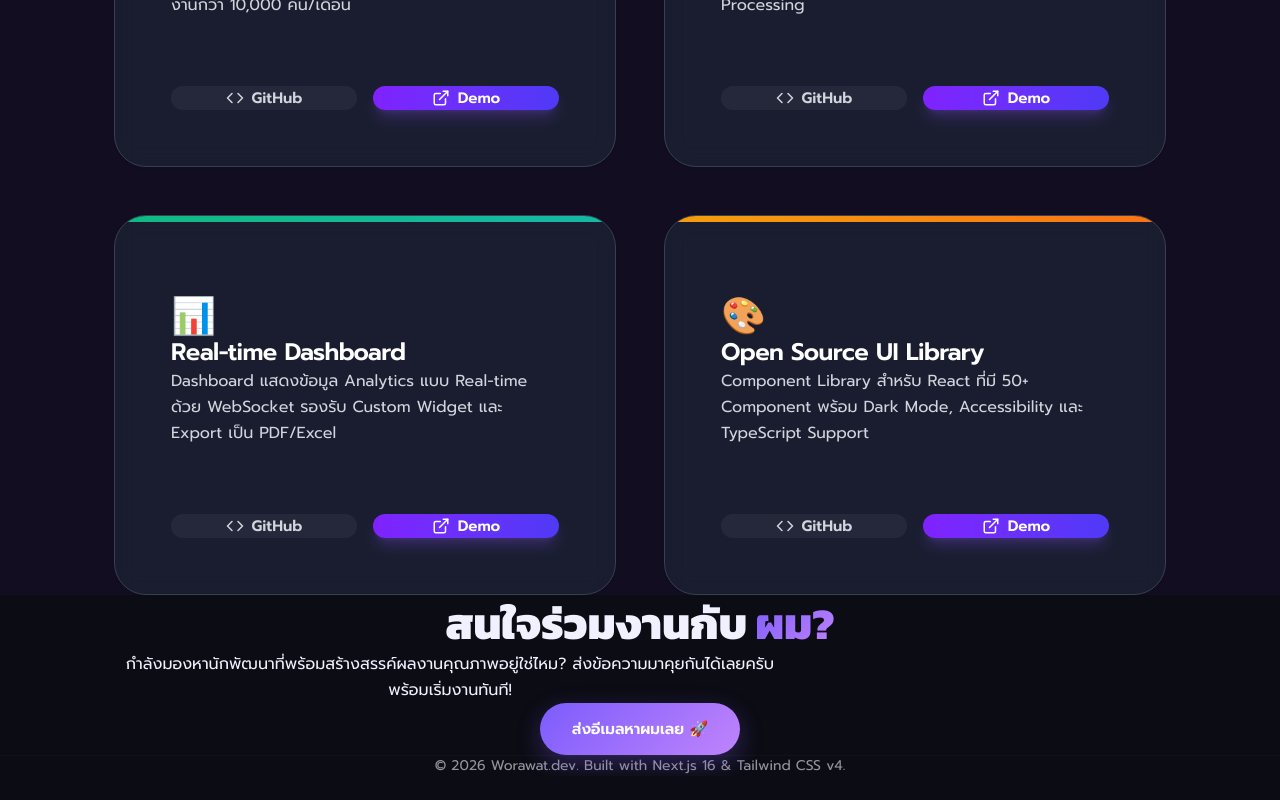
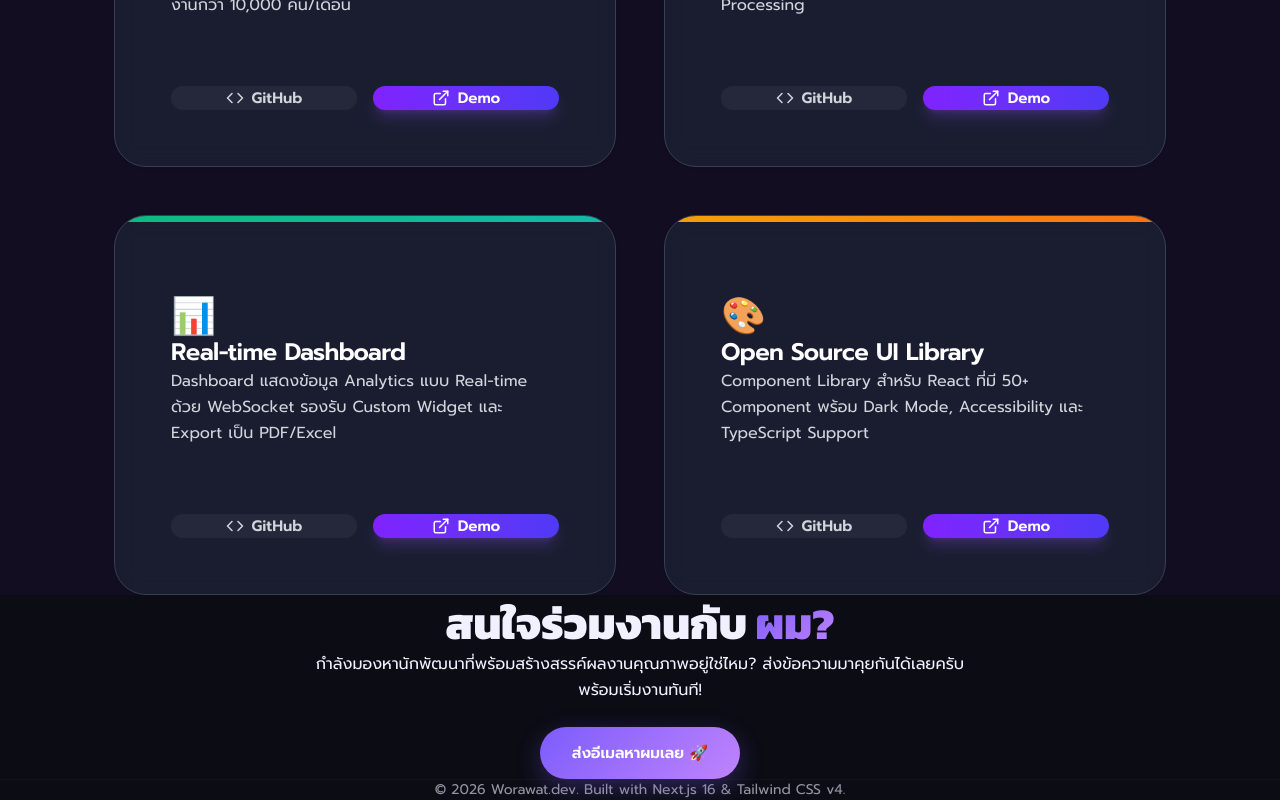
Before and after one commit to Comebackism/resumeworawat, a Next.js app: page / in a window 1280 px wide. Shown: the part 4066-4866 px from the top of the page. Before the commit the page ends 4842 px from the top, so only its background shows below. Built offline with nearby package versions, Linux system fonts and the light colour scheme.

Commit message:
fix vercel

```diff
--- a/src/app/page.tsx
+++ b/src/app/page.tsx
@@ -13,20 +13,26 @@ export default function Home() {
       <SkillsSection />
       <ProjectsSection />
 
-      {/* Contact Section - Placeholder for now if not created */}
       <section id="contact" className="py-24 bg-background">
-        <div className="container mx-auto px-4 text-center">
+        {/* เพิ่ม flex flex-col items-center justify-center เข้าไปที่กล่องนี้ */}
+        <div className="container mx-auto px-4 flex flex-col items-center justify-center text-center">
+
           <h2 className="section-title mb-8 flex justify-center items-center gap-2 flex-wrap">
             <span>สนใจร่วมงานกับ</span>
             <span className="gradient-text">ผม?</span>
           </h2>
-          <p className="text-secondary mb-12 max-w-2xl mx-auto">
-            กำลังมองหานักพัฒนาที่พร้อมสร้างสรรค์ผลงานคุณภาพอยู่ใช่ไหม?
-            ส่งข้อความมาคุยกันได้เลยครับ พร้อมเริ่มงานทันที!
+
+          {/* ลบ mx-auto ออกได้เลยเพราะ Container แม่จัดให้อยู่ตรงกลางแล้ว */}
+          <p className="text-secondary mb-12 max-w-2xl text-center">
+            กำลังมองหานักพัฒนาที่พร้อมสร้างสรรค์ผลงานคุณภาพอยู่ใช่ไหม? ส่งข้อความมาคุยกันได้เลยครับ พร้อมเริ่มงานทันที!
           </p>
-          <a href="mailto:worawat@example.com" className="btn-primary text-[1.1rem] px-10 py-4 shadow-xl shadow-violet-500/20">
+
+          <a
+            href="mailto:worawat@example.com"
+            className="btn-primary text-[1.1rem] px-10 py-4 shadow-xl shadow-violet-500/20" style={{ marginTop: "1.5rem" }}>
             ส่งอีเมลหาผมเลย 🚀
           </a>
+
         </div>
       </section>
     </>
--- a/src/components/AboutSection.tsx
+++ b/src/components/AboutSection.tsx
@@ -2,10 +2,18 @@
 
 import { motion } from "framer-motion";
 import { resumeData } from "@/lib/data";
+import { motion, Variants } from "framer-motion";
 
-const fadeUp = {
+const fadeUp: Variants = {
   hidden: { opacity: 0, y: 32 },
-  visible: { opacity: 1, y: 0, transition: { duration: 0.65, ease: "easeInOut" } },
+  visible: {
+    opacity: 1,
+    y: 0,
+    transition: {
+      duration: 0.6,
+      ease: "easeOut"
+    }
+  },
 };
 
 const stagger = {
```
